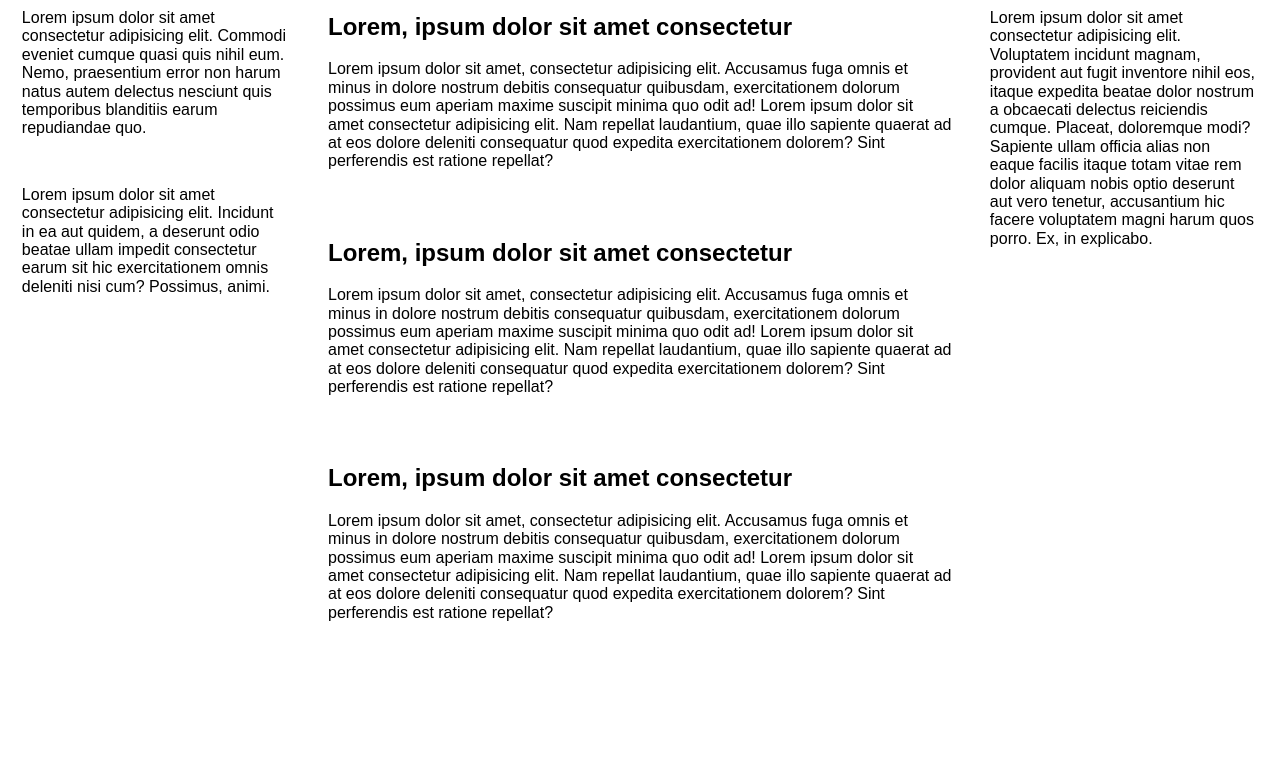
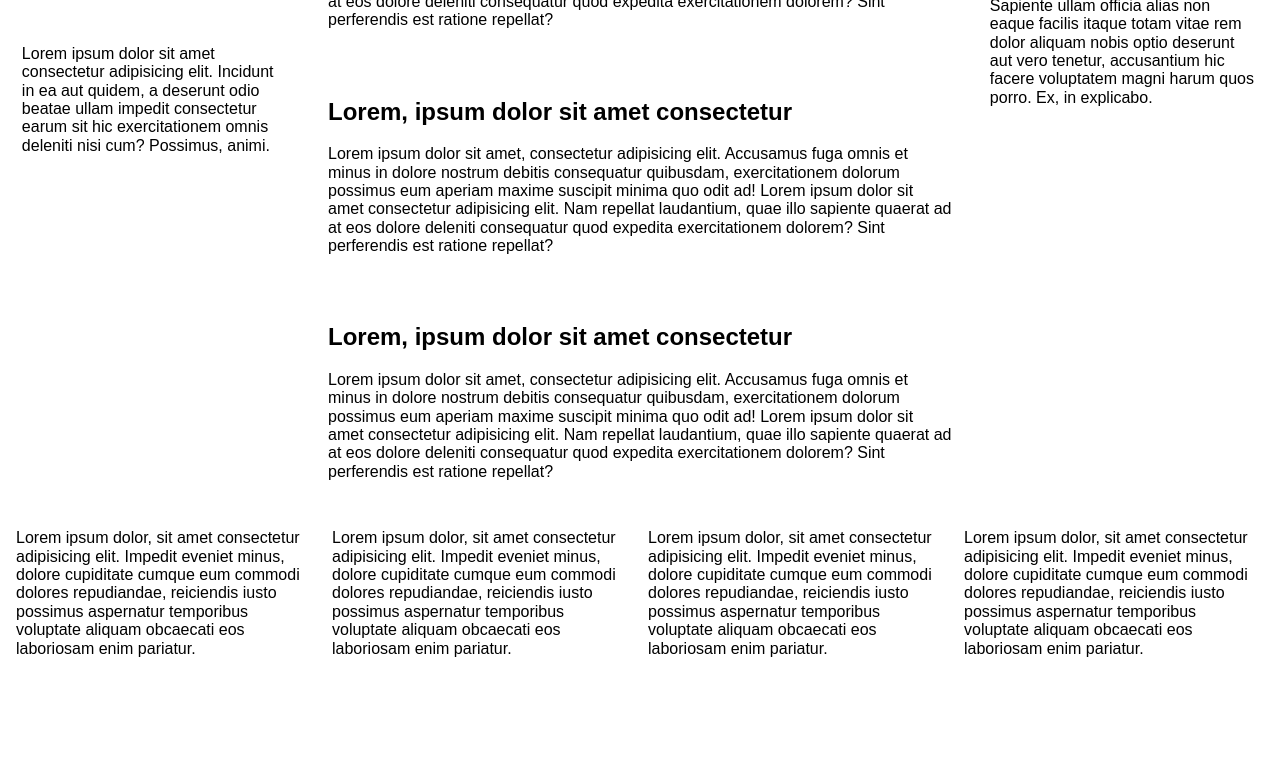
Before and after one commit to ivan-pl/js-basic-hw-8, a website built with webpack: page src/index.html in a window 1280 px wide. Shown: the part 276-1059 px from the top of the page. After the commit the page ends 950 px from the top, so only its background shows below. Built offline with nearby package versions, Linux system fonts and the light colour scheme.

Commit message:
style: fix width and height

```diff
--- a/src/styles/style.css
+++ b/src/styles/style.css
@@ -21,7 +21,8 @@
     "header header header" minmax(7rem, 20%)
     "aside-1 main aside-2" 1fr
     "footer footer footer" auto / 1fr 2fr 1fr;
-  min-height: 100vh;
+  height: 100vh;
+  width: 100vw;
   max-width: 90rem;
   min-width: 56rem;
   margin: 0 auto;
```
